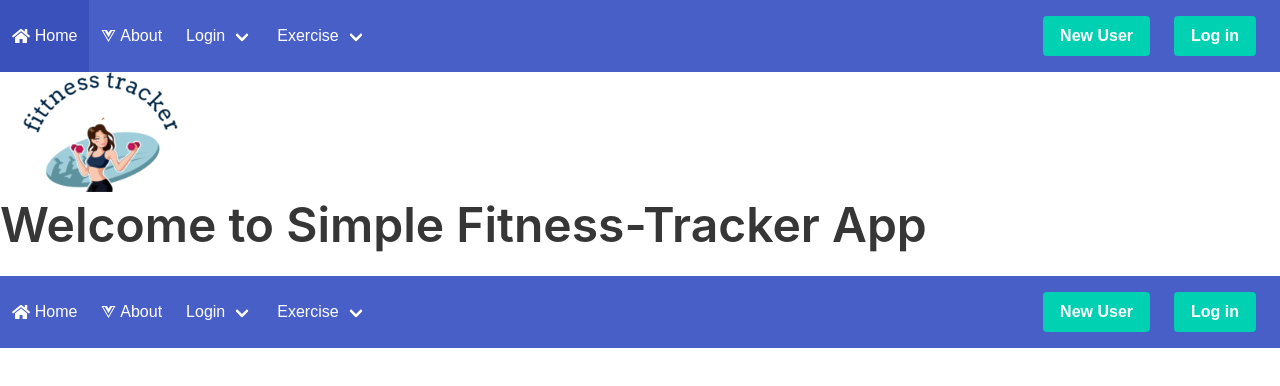
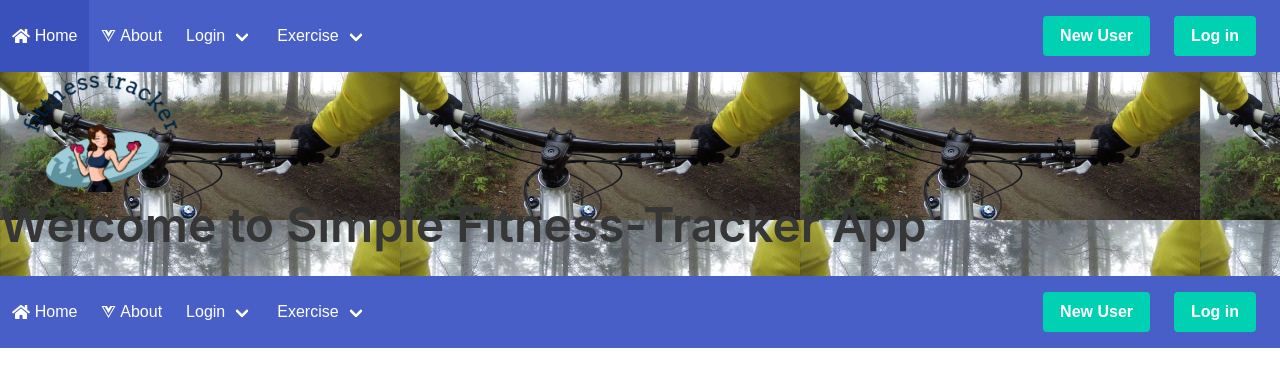
Before and after one commit to gorlagup1/fitness-tracker, a Vue app in the folder client/: page / in a window 1280 px wide. Shown: the top 386 px of the page. Built offline with nearby package versions, Linux system fonts and the light colour scheme.

Commit message:
--- Auto-Git Commit ---

```diff
--- a/client/src/App.vue
+++ b/client/src/App.vue
@@ -1,8 +1,6 @@
 <template>
   <div id="app">
-
-     <MyNav>
-       </MyNav>
+  <MyNav></MyNav>
        <router-view/>
   </div>
 </template>
@@ -18,9 +16,10 @@ export default {
 
 
 <style lang="scss">
-.navbar {
-  color:violet;
-  display:block;
+body{
+  background-color:lightcyan;
+  background-image: url("./assets/fit.png");
+}
 
-}
+
 </style>
```
